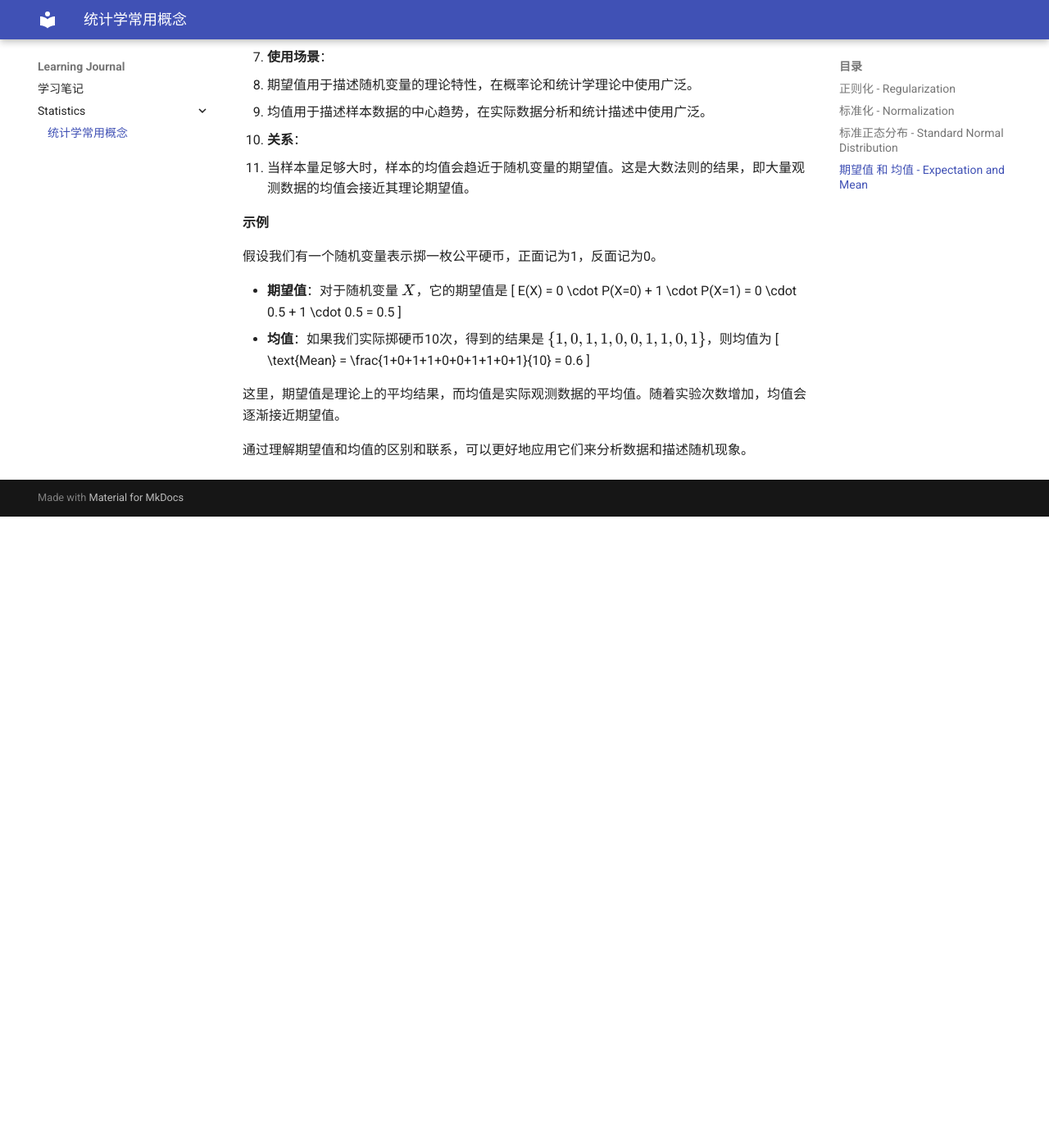
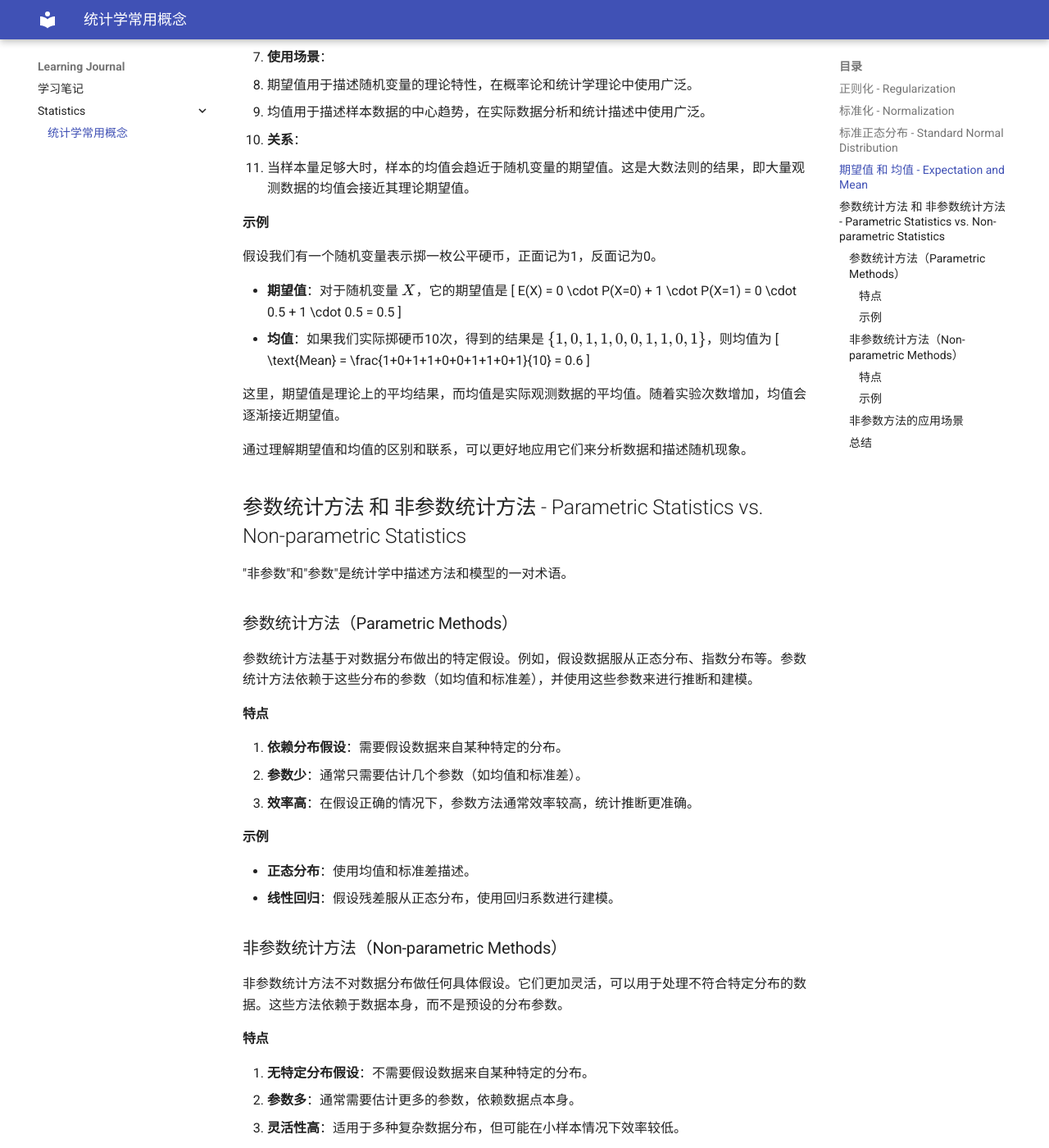
Before and after one commit to szlevinli/learning-journal-doc, an MkDocs documentation site: the page built from docs/Statistics/concept.md, in a window 1280 px wide and 1400 px high, scrolled down 3524 px. Shown: the whole window at 82% size. Built offline with MkDocs 1.6.1 and Material for MkDocs 9.7.7, drawn with Linux system fonts in a browser that asks for light colours; before the commit the page ends 4154 px from its top, so only the background shows below that; some of the changed text lies outside the part shown.

Commit message:
增加"参数统计方法"和"非参数统计方法"的对比说明

```diff
--- a/docs/Statistics/concept.md
+++ b/docs/Statistics/concept.md
@@ -140,3 +140,54 @@ X_train_scaled = scaler.fit_transform(X_train)
 这里，期望值是理论上的平均结果，而均值是实际观测数据的平均值。随着实验次数增加，均值会逐渐接近期望值。
 
 通过理解期望值和均值的区别和联系，可以更好地应用它们来分析数据和描述随机现象。
+
+## 参数统计方法 和 非参数统计方法 - Parametric Statistics vs. Non-parametric Statistics
+
+"非参数"和"参数"是统计学中描述方法和模型的一对术语。
+
+### 参数统计方法（Parametric Methods）
+
+参数统计方法基于对数据分布做出的特定假设。例如，假设数据服从正态分布、指数分布等。参数统计方法依赖于这些分布的参数（如均值和标准差），并使用这些参数来进行推断和建模。
+
+#### 特点
+
+1. **依赖分布假设**：需要假设数据来自某种特定的分布。
+2. **参数少**：通常只需要估计几个参数（如均值和标准差）。
+3. **效率高**：在假设正确的情况下，参数方法通常效率较高，统计推断更准确。
+
+#### 示例
+
+- **正态分布**：使用均值和标准差描述。
+- **线性回归**：假设残差服从正态分布，使用回归系数进行建模。
+
+### 非参数统计方法（Non-parametric Methods）
+
+非参数统计方法不对数据分布做任何具体假设。它们更加灵活，可以用于处理不符合特定分布的数据。这些方法依赖于数据本身，而不是预设的分布参数。
+
+#### 特点
+
+1. **无特定分布假设**：不需要假设数据来自某种特定的分布。
+2. **参数多**：通常需要估计更多的参数，依赖数据点本身。
+3. **灵活性高**：适用于多种复杂数据分布，但可能在小样本情况下效率较低。
+
+#### 示例
+
+- **核密度估计（KDE）**：使用核函数平滑数据分布。
+- **排序检验**：如 Wilcoxon 秩和检验、Kruskal-Wallis检验。
+- **非参数回归**：如局部加权回归（LOESS）。
+
+### 非参数方法的应用场景
+
+非参数方法适用于以下几种情况：
+
+1. **数据不符合特定分布**：当数据无法满足参数方法的分布假设时，如正态性检验失败。
+2. **小样本数据**：参数方法在小样本情况下可能不可靠，非参数方法通过数据本身进行推断更为可靠。
+3. **复杂分布数据**：数据分布复杂、多峰或有其他不规则特征。
+4. **探索性数据分析（EDA）**：用于初步了解数据分布、模式和异常。
+
+### 总结
+
+- **参数统计方法**：依赖于特定的分布假设，适用于已知分布的情况。
+- **非参数统计方法**：不依赖于特定分布假设，适用于未知或复杂分布的数据。
+
+非参数方法在数据分布未知、复杂或不符合参数假设的情况下，提供了更灵活、更稳健的统计推断手段。
```
